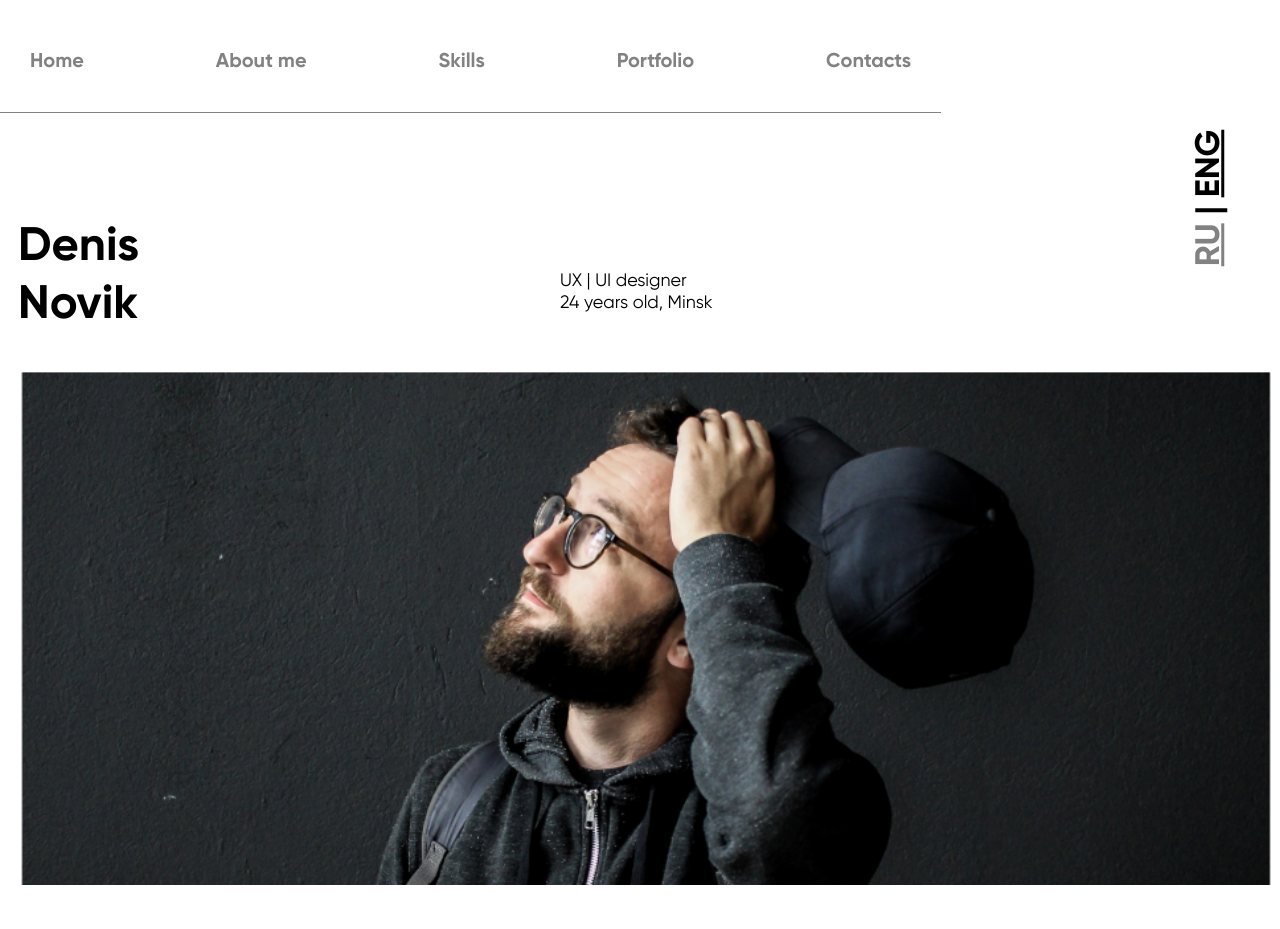
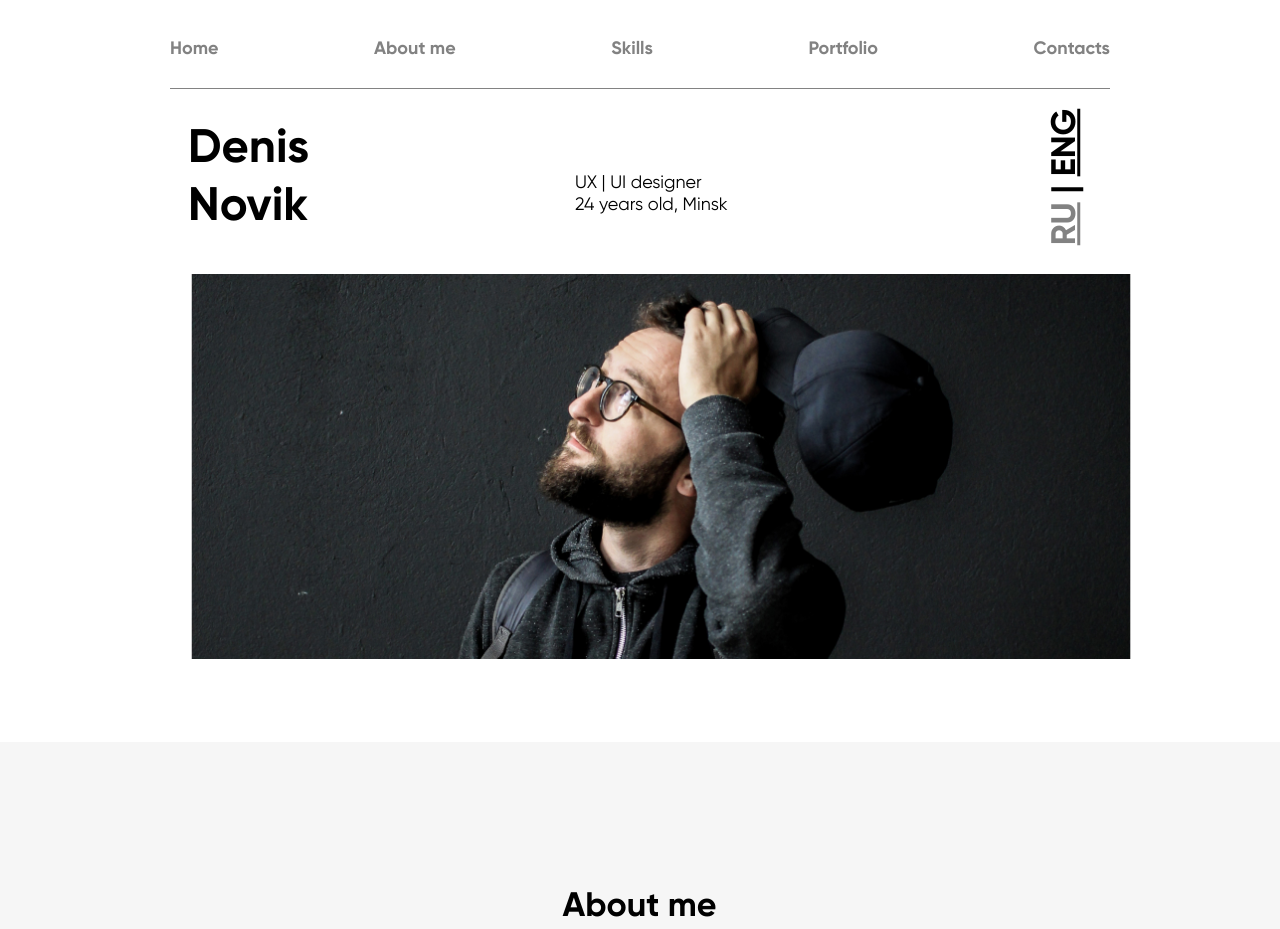
Before and after one commit to Ann-Fox/ann-fox.github.io, a plain HTML site: page index.html in a window 1280 px wide. Shown: the top 929 px of the page. Drawn offline with Linux system fonts and the light colour scheme; files whose address does not match are found by name.

Commit message:
все сделала, но все съезжает((((

```diff
--- a/index.html
+++ b/index.html
@@ -5,7 +5,7 @@
     <meta http-equiv="X-UA-Compatible" content="IE=edge" />
     <meta name="viewport" content="width=device-width, initial-scale=1.0" />
     <link rel="stylesheet" href="style/style.css" />
-    <link rel="shortcut icon" href="images/favicon.ico" type="image/x-icon">
+    <link rel="shortcut icon" href="images/favicon.ico" type="image/x-icon" />
     <title>Denis Novak</title>
   </head>
   <body>
@@ -19,7 +19,7 @@
         </div>
 
         <ul class="nav__list">
-          <li class="nav__item "><a href="#denis">Home</a></li>
+          <li class="nav__item"><a href="#denis">Home</a></li>
           <li class="nav__item"><a href="#about">About me</a></li>
           <li class="nav__item"><a href="#skills">Skills</a></li>
           <li class="nav__item"><a href="#portfolio">Portfolio</a></li>
@@ -28,11 +28,9 @@
       </nav>
     </header>
 
-    <main >
-
+    <main>
       <!--Denis Novak-->
       <section class="conteiner_bunner">
-
         <section class="bunner">
           <section class="denis" id="denis">
             <h1>Denis<br />Novik</h1>
@@ -57,7 +55,7 @@
         <section class="den-img">
           <!-- <button>ru/eng</button> -->
           <img src="images/denis-novik-mobile.jpg" alt="" />
-        <img src="images/denis-novik.jpg" alt="">
+          <img src="images/denis-novik.jpg" alt="" />
         </section>
       </section>
       <!--About me-->
@@ -67,7 +65,8 @@
           Hi, I&#39;m Denis – UX&#47;UI designer from Minsk. I&#39;m interested
           in design and everything connected with it.
         </p>
-        <p> I&#39;m studying at courses<br>"Web and mobile design interfaces" in
+        <p>
+          I&#39;m studying at courses<br />"Web and mobile design interfaces" in
           IT-Academy.
         </p>
         <p>Ready to implement excellent projects with wonderful people.</p>
--- a/style/style.css
+++ b/style/style.css
@@ -1,23 +1,35 @@
 @font-face {
-  font-family: 'Gilroy';
+  font-family: "Gilroy";
   src: url("../fonts/Gilroy-Regular.eot");
-  src: local("Gilroy Regular"), local("Gilroy-Regular"), url("../fonts/Gilroy-Regular.eot?#iefix") format("embedded-opentype"), url("../fonts/Gilroy-Regular.woff2") format("woff2"), url("../fonts/Gilroy-Regular.woff") format("woff"), url("../fonts/Gilroy-Regular.ttf") format("truetype");
+  src: local("Gilroy Regular"), local("Gilroy-Regular"),
+    url("../fonts/Gilroy-Regular.eot?#iefix") format("embedded-opentype"),
+    url("../fonts/Gilroy-Regular.woff2") format("woff2"),
+    url("../fonts/Gilroy-Regular.woff") format("woff"),
+    url("../fonts/Gilroy-Regular.ttf") format("truetype");
   font-weight: normal;
   font-style: normal;
 }
 
 @font-face {
-  font-family: 'Gilroy';
+  font-family: "Gilroy";
   src: url("../fonts/Gilroy-Bold.eot");
-src: local("Gilroy Bold"), local("Gilroy-Bold"), url("../fonts/Gilroy-Bold.eot?#iefix") format("embedded-opentype"), url("../fonts/Gilroy-Bold.woff2") format("woff2"), url("../fonts/Gilroy-Bold.woff") format("woff"), url("../fonts/Gilroy-Bold.ttf") format("truetype");
+  src: local("Gilroy Bold"), local("Gilroy-Bold"),
+    url("../fonts/Gilroy-Bold.eot?#iefix") format("embedded-opentype"),
+    url("../fonts/Gilroy-Bold.woff2") format("woff2"),
+    url("../fonts/Gilroy-Bold.woff") format("woff"),
+    url("../fonts/Gilroy-Bold.ttf") format("truetype");
   font-weight: bold;
   font-style: normal;
 }
 
 @font-face {
-  font-family: 'Gilroy';
+  font-family: "Gilroy";
   src: url("../fonts/Gilroy-Medium.eot");
-src: local("Gilroy Medium"), local("Gilroy-Medium"), url("../fonts/Gilroy-Medium.eot?#iefix") format("embedded-opentype"), url("../fonts/Gilroy-Medium.woff2") format("woff2"), url("../fonts/Gilroy-Medium.woff") format("woff"), url("../fonts/Gilroy-Medium.ttf") format("truetype");
+  src: local("Gilroy Medium"), local("Gilroy-Medium"),
+    url("../fonts/Gilroy-Medium.eot?#iefix") format("embedded-opentype"),
+    url("../fonts/Gilroy-Medium.woff2") format("woff2"),
+    url("../fonts/Gilroy-Medium.woff") format("woff"),
+    url("../fonts/Gilroy-Medium.ttf") format("truetype");
   font-weight: 500;
   font-style: normal;
 }
@@ -152,7 +164,7 @@ h2 {
 }
 
 .nav__link:first-child::after {
-  content: '';
+  content: "";
   display: block;
   position: absolute;
   width: 4px;
@@ -190,9 +202,9 @@ h2 {
     justify-content: space-between;
     align-items: center;
     width: 100%;
-      height: 88px;
+    height: 64px;
     border-bottom: 1px solid var(--color-font-secondary);
-      padding: 0 30px 8px;
+    padding: 0 0 8px;
   }
 }
 
@@ -225,13 +237,14 @@ h2 {
   line-height: 42px;
   color: var(--color-font-secondary);
   cursor: pointer;
-  transition: color .2s linear;
+  transition: color 0.2s linear;
   text-decoration: none;
 }
 
 @media (min-width: 768px) {
   .nav__item a {
-    font-size: 20px;
+    font-size: 18px;
+    line-height: 22px;
     cursor: pointer;
   }
 }
@@ -280,7 +293,6 @@ h1 {
   margin: 0;
   margin-top: -12.5px;
   margin-left: 18px;
-  border-radius: nullpx;
 }
 
 h1:hover {
@@ -318,7 +330,9 @@ h1:hover {
 @media (min-width: 768px) {
   .lang_bunner {
     display: flex;
-    transform: translate(27px, -112px) rotate(270deg);
+    /* transform: translate(27px, -112px) rotate(270deg); */
+    /* position: relative; */
+    transform: translate(23px, -35px) rotate(-90deg);
   }
 
   .lang_bunner a {
@@ -365,7 +379,7 @@ h1:hover {
   background: #f6f6f6;
 }
 
-@media (min-width: 768px){
+@media (min-width: 768px) {
   .about {
     padding-top: 113px;
     padding-bottom: 109px;
@@ -386,7 +400,7 @@ h1:hover {
   margin-bottom: 42.94px;
 }
 
-@media (min-width: 768px){
+@media (min-width: 768px) {
   .about p {
     max-width: 500px;
     margin: 0 auto 45px;
@@ -598,7 +612,7 @@ button {
   font-family: var(--font-primary);
 }
 
-@media (min-width: 768px){
+@media (min-width: 768px) {
   button {
     width: 200px;
   }
@@ -628,11 +642,30 @@ button {
   font-weight: 500;
 }
 
-
-@media (min-width: 1024px){
+@media (min-width: 1024px) {
   header {
     padding: 0;
-    width: 941px;}
-    /* align-items: center; */
+    width: 940px;
+    margin: 0 auto;
+  }
+
+  .conteiner_bunner {
+    width: 940px;
+    padding: 0;
+    margin: 0 auto;
+  }
+
+  .skills__conteiner {
+    width: 940px;
+    padding: 0;
+    margin: 0 auto;
+  }
+  .skills__item {
+    margin: 0 27px;
+  }
+
+  .denis {
+      margin-top: 24px;
+  }
 
 }
```
Lines whose indentation alone changed are shown as unchanged.
